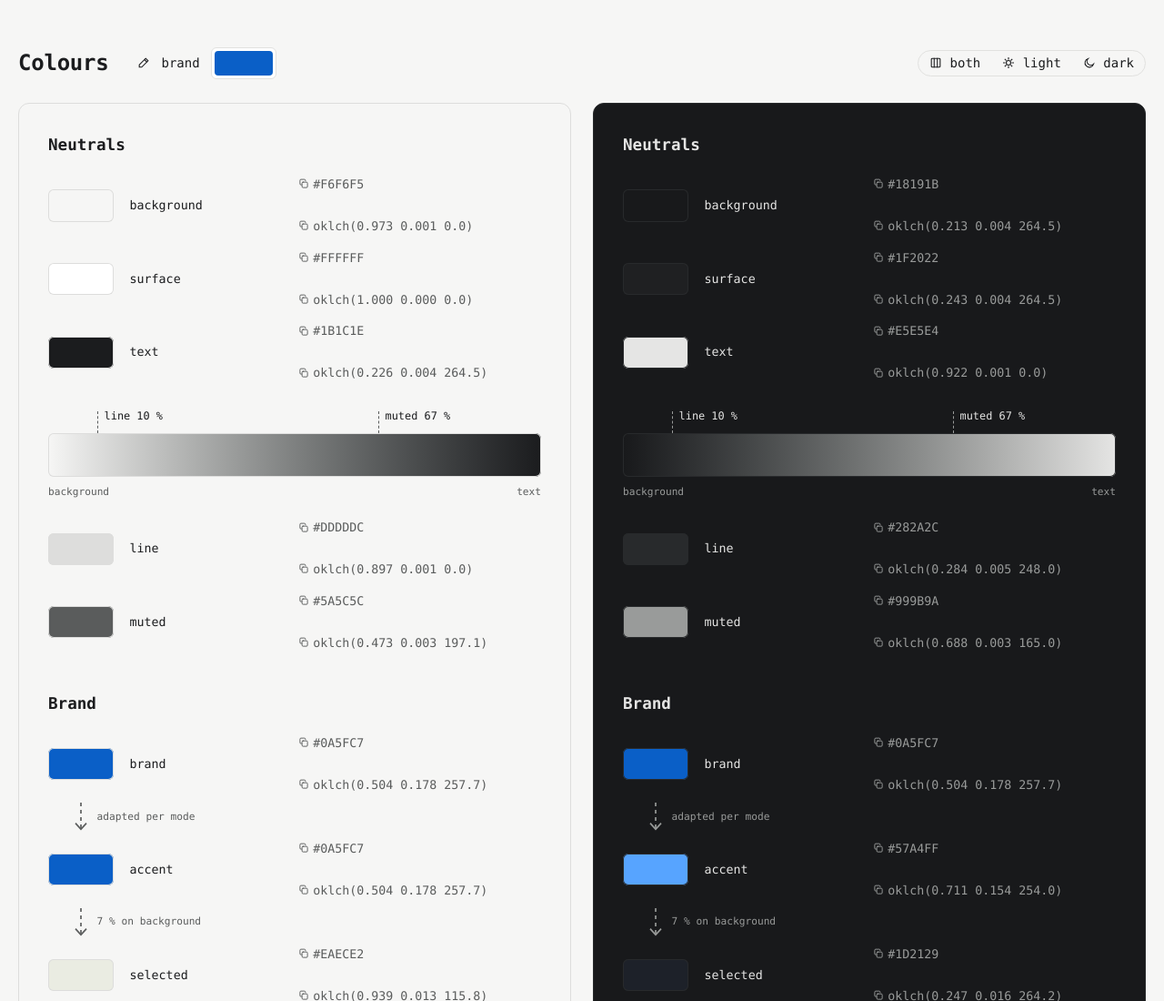
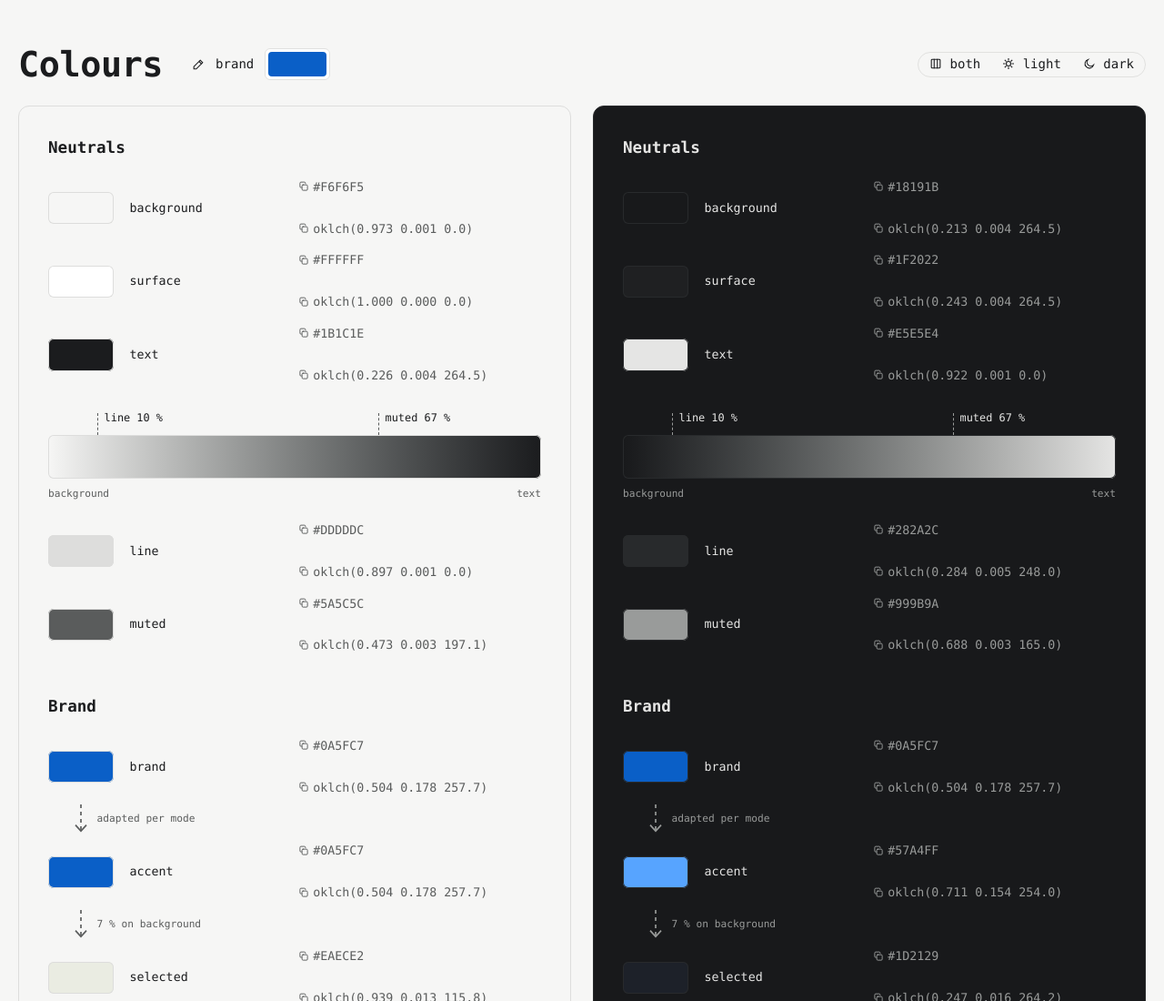
Before and after one commit to nobloat/ui, a plain HTML site: page foundations.html in a window 1280 px wide. Shown: the top 1100 px of the page at 91% size. Drawn offline with Linux system fonts and the light colour scheme.

Commit message:
foundations.html: bigger page heading
Co-Authored-By: Claude Opus 5.5 <noreply@anthropic.com>

```diff
--- a/foundations.html
+++ b/foundations.html
@@ -34,7 +34,7 @@
 .fd-modes { display: grid; grid-template-columns: minmax(0,1fr) minmax(0,1fr); gap: 1.5rem; }
 body:has(#fd-light:checked) .fd-dark, body:has(#fd-dark:checked) .fd-light { display: none; }
 body:has(#fd-light:checked, #fd-dark:checked) .fd-modes { grid-template-columns: minmax(0,1fr); }
-.fd-head { display: flex; align-items: center; gap: 1rem 2rem; flex-wrap: wrap; margin-bottom: 1.5rem; } .fd-head h1 { margin: 0; } .fd-head .seg { margin-left: auto; }
+.fd-head { display: flex; align-items: center; gap: 1rem 2rem; flex-wrap: wrap; margin-bottom: 1.5rem; } .fd-head h1 { margin: 0; font-size: 2.4rem; line-height: 1.1; } .fd-head .seg { margin-left: auto; }
 .fd-light { color-scheme: light; } .fd-dark { color-scheme: dark; }
 .fd { background: var(--background); color: var(--text); border: 1px solid var(--line); border-radius: var(--r-lg); padding: 1.75rem 2rem 2rem; min-width: 0; }
 .fd h3 { margin: 2.6rem 0 1.1rem; font-size: 1.1rem; font-weight: 600; } .fd h3:first-of-type { margin-top: .2rem; }
```
